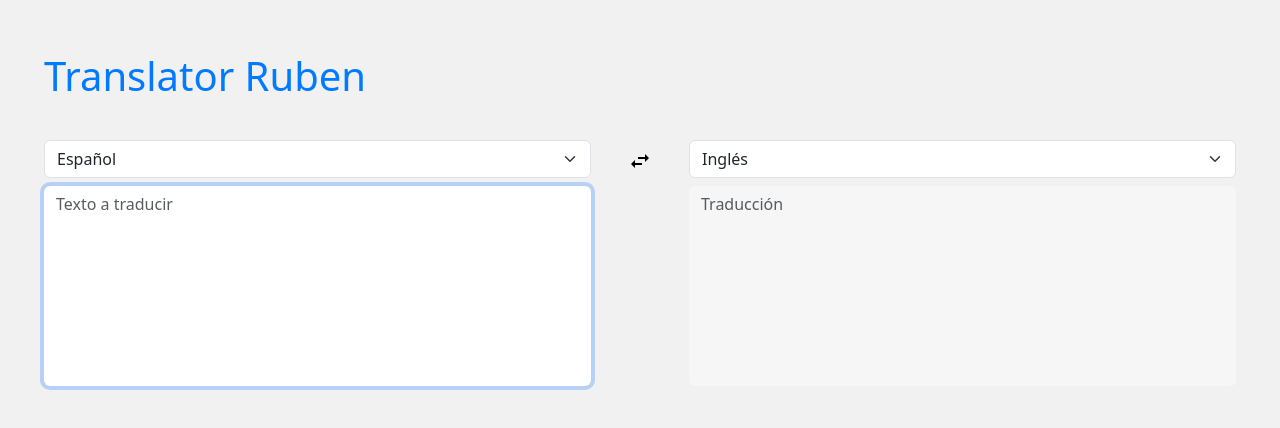
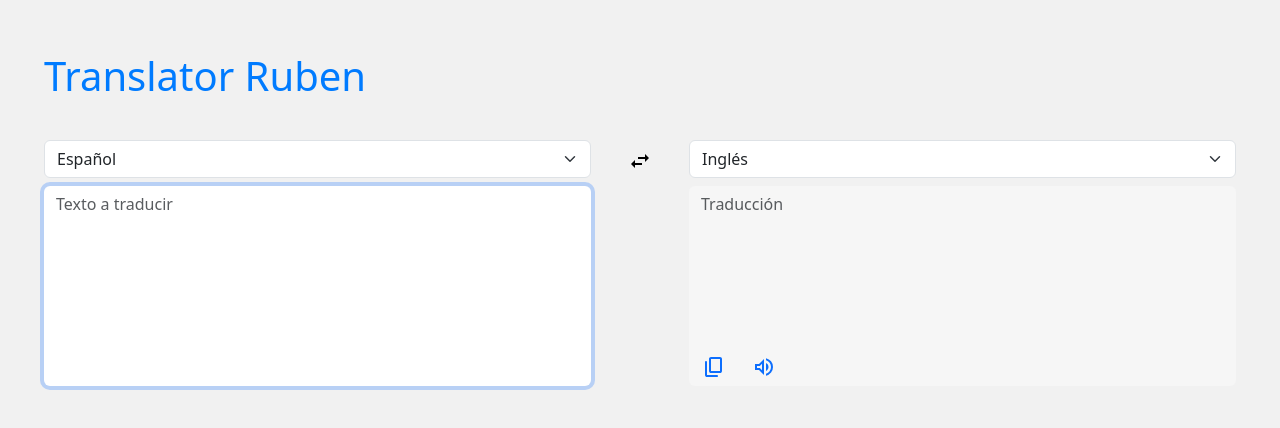
Before and after one commit to RubenOnsurbe/translator-ruben, a React (Vite) app: page / in a window 1280 px wide. Shown: the top 428 px of the page. Built offline with nearby package versions, Linux system fonts and the light colour scheme.

Commit message:
chore: Add copy and voice functionality to translation textarea

```diff
--- a/src/App.tsx
+++ b/src/App.tsx
@@ -2,8 +2,8 @@ import './App.css'
 import 'bootstrap/dist/css/bootstrap.min.css'
 import { Container, Row, Col, Button, Stack } from 'react-bootstrap'
 import { useStore } from './hooks/useStore'
-import { AUTO_LANGUAGE } from './constants'
-import { ArrowsIcon } from './icons'
+import { AUTO_LANGUAGE, VOICE_LANGUAGES } from './constants'
+import { ArrowsIcon, CopyIcon, SoundIcon } from './icons'
 import { LanguageSelector } from './components/LanguageSelector'
 import { TextArea } from './components/TextArea'
 import { useEffect } from 'react'
@@ -25,6 +25,20 @@ function App() {
       })
       .catch(console.error);
   }, [debouncedFromText, fromLanguage, toLanguage]);
+
+  const handleCopy = () => {
+    navigator.clipboard.writeText(result).catch(() => { })
+  }
+
+  const handleVoice = () => {
+    const utterance = new SpeechSynthesisUtterance(result);
+    console.log(VOICE_LANGUAGES[toLanguage]);
+    utterance.lang = VOICE_LANGUAGES[toLanguage];
+    utterance.volume = 0.5;
+    utterance.rate = 0.75;
+    speechSynthesis.speak(utterance);
+  }
+
   return (
     <Container fluid>
       <h1>Translator Ruben</h1>
@@ -41,7 +55,17 @@ function App() {
         <Col>
           <Stack gap={2}>
             <LanguageSelector type='to' value={toLanguage} onChange={setToLanguage} />
-            <TextArea loading={loading} type='to' value={result} onChange={setResult} />
+            <div style={{ position: 'relative' }}>
+              <TextArea loading={loading} type='to' value={result} onChange={setResult} />
+              <div style={{ position: 'absolute', left: 0, bottom: 0, display: 'flex' }}>
+                <Button variant='link' onClick={handleCopy}>
+                  <CopyIcon />
+                </Button>
+                <Button variant='link' onClick={handleVoice}>
+                  <SoundIcon />
+                </Button>
+              </div>
+            </div>
           </Stack>
         </Col>
       </Row>
--- a/src/constants.ts
+++ b/src/constants.ts
@@ -28,4 +28,34 @@ export const SUPORTED_LANGUAGES = {
     bg: 'Búlgaro',
 };
 
+export const VOICE_LANGUAGES = {
+    en: 'en-GB',
+    es: 'es-ES',
+    fr: 'fr-FR',
+    de: 'de-DE',
+    it: 'it-IT',
+    nl: 'nl-NL',
+    pl: 'pl-PL',
+    pt: 'pt-PT',
+    ru: 'ru-RU',
+    ja: 'ja-JP',
+    zh: 'zh-CN',
+    ar: 'ar-SA',
+    tr: 'tr-TR',
+    uk: 'uk-UA',
+    ro: 'ro-RO',
+    nb: 'nb-NO',
+    lv: 'lv-LV',
+    lt: 'lt-LT',
+    ko: 'ko-KR',
+    id: 'id-ID',
+    hu: 'hu-HU',
+    fi: 'fi-FI',
+    et: 'et-EE',
+    el: 'el-GR',
+    da: 'da-DK',
+    cs: 'cs-CZ',
+    bg: 'bg-BG',
+};
+
 export const AUTO_LANGUAGE = 'auto';
--- a/src/icons.tsx
+++ b/src/icons.tsx
@@ -1,3 +1,10 @@
 export const ArrowsIcon = () => (
     <svg focusable="false" width="24" height="24" xmlns="http://www.w3.org/2000/svg" viewBox="0 0 24 24"><path d="M6.99 11L3 15l3.99 4v-3H14v-2H6.99v-3zM21 9l-3.99-4v3H10v2h7.01v3L21 9z"></path></svg>
 )
+
+export const CopyIcon = () => (
+    <svg xmlns="http://www.w3.org/2000/svg" width="24" height="24" viewBox="0 0 24 24"><path fill="currentColor" d="M9 18q-.825 0-1.412-.587T7 16V4q0-.825.588-1.412T9 2h9q.825 0 1.413.588T20 4v12q0 .825-.587 1.413T18 18zm0-2h9V4H9zm-4 6q-.825 0-1.412-.587T3 20V7q0-.425.288-.712T4 6t.713.288T5 7v13h10q.425 0 .713.288T16 21t-.288.713T15 22zm4-6V4z" /></svg>
+)
+export const SoundIcon = () => (
+    <svg xmlns="http://www.w3.org/2000/svg" width="24" height="24" viewBox="0 0 24 24"><path fill="currentColor" d="M14 20.725v-2.05q2.25-.65 3.625-2.5t1.375-4.2t-1.375-4.2T14 5.275v-2.05q3.1.7 5.05 3.138T21 11.975t-1.95 5.613T14 20.725M3 15V9h4l5-5v16l-5-5zm11 1V7.95q1.175.55 1.838 1.65T16.5 12q0 1.275-.663 2.363T14 16m-4-7.15L7.85 11H5v2h2.85L10 15.15zM7.5 12" /></svg>
+)
```
